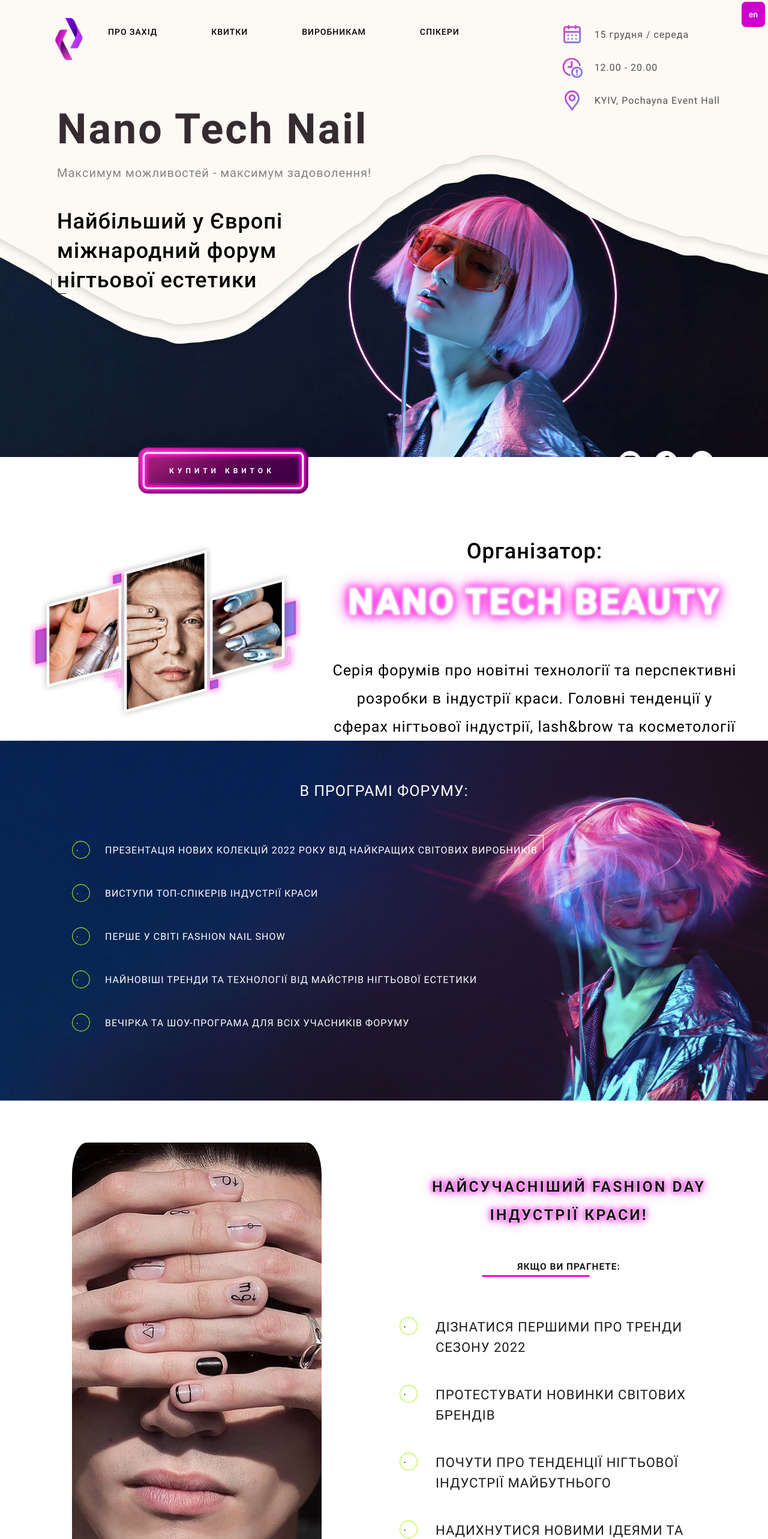
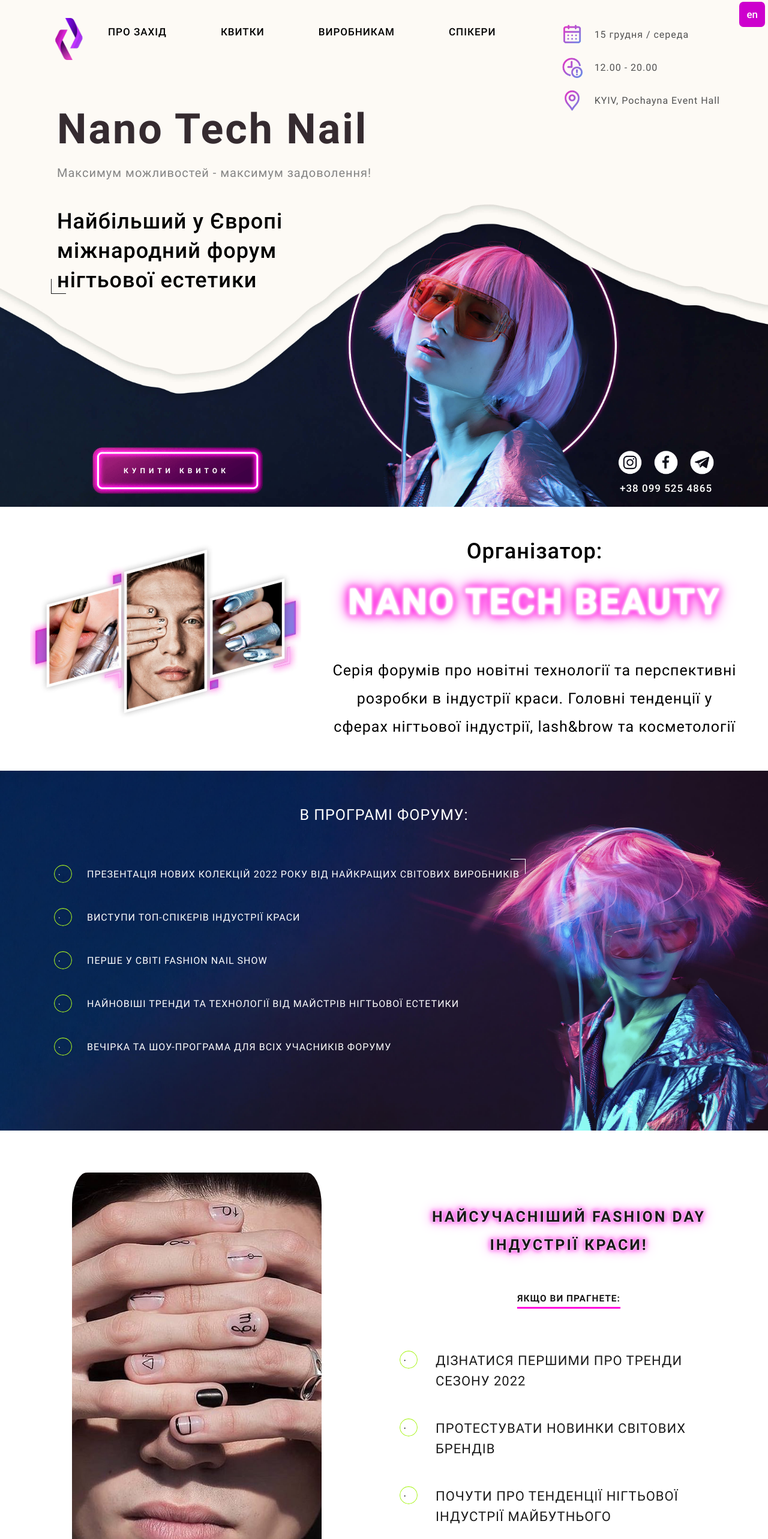
Before and after one commit to EleonoraPavlova/nailEvents, a React (Create React App) app: page / in a window 1280 px wide. Shown: the top 2566 px of the page at 60% size. Built offline with nearby package versions, Linux system fonts and the light colour scheme.

Commit message:
fix mixins

```diff
--- a/src/components/common/Footer/Footer.scss
+++ b/src/components/common/Footer/Footer.scss
@@ -23,6 +23,10 @@
     @include for-tablet-landscape-up {
       grid-template-columns: 1fr 1fr 1fr;
       gap: 30px;
+    }
+    @include for-desktop-up {
+      gap: 30px;
+      grid-template-columns: 25% 15% 25% 27%;
     }
   }
   &__logo-wrapper {
@@ -112,6 +116,9 @@
   &__col-advertising {
     &-infa {
       justify-content: space-evenly;
+      @include for-desktop-up {
+        justify-content: center;
+      }
     }
     @include for-phone-only {
       display: flex;
@@ -136,6 +143,9 @@
     }
     @include for-tablet-portrait-up {
       margin-right: 17px;
+    }
+    @include for-desktop-up {
+      margin-right: 15px;
     }
     img {
       border-radius: 10%;
--- a/src/components/common/Nav/index.scss
+++ b/src/components/common/Nav/index.scss
@@ -134,6 +134,9 @@
     @include for-desktop-up {
       display: none;
     }
+    @include for-desktop-up {
+      display: none;
+    }
     svg {
       stroke: #cd00cd;
       fill: #cd00cd;
--- a/src/components/home/About/index.scss
+++ b/src/components/home/About/index.scss
@@ -22,6 +22,9 @@
     @include for-tablet-landscape-up {
         padding: 30px 50px 0 50px;
         background-position-x: center;
+    }
+    @include for-desktop-up {
+        padding: 50px 70px;
     }
     &__title {
         padding-bottom: 40px;
--- a/src/components/home/Bonus/index.scss
+++ b/src/components/home/Bonus/index.scss
@@ -17,6 +17,9 @@
     @include for-tablet-landscape-up {
         background-position-x: -224px;
     }
+    @include for-desktop-up {
+        background-position-x: -162px;
+    }
     &__text {
         padding: 60px 80px 0 0;
         text-align: end;
@@ -32,6 +35,9 @@
         }
         @include for-tablet-landscape-up {
             padding: 50px 50px 0 0;
+        }
+        @include for-desktop-up {
+            padding: 50px 60px;
         }
     }
     &__subtitle {
--- a/src/components/home/Header/index.scss
+++ b/src/components/home/Header/index.scss
@@ -26,6 +26,10 @@
             padding: 23px 40px 18px 40px;
             background-position-y: 8px;
             background-position-x: -199px;
+        }
+        @include for-desktop-up {
+            background-position-y: center;
+            background-position-x: left;
         }
     }
     &__main {
@@ -144,6 +148,9 @@
             @include for-tablet-landscape-up {
                 width: 50%;
             }
+            @include for-desktop-up {
+                width: 48%;
+            }
 
             &::after {
                 position: absolute;
@@ -187,6 +194,9 @@
         @include for-tablet-landscape-up {
             margin-top: 80px;
             margin-left: 45px;
+        }
+        @include for-desktop-up {
+            margin-left: 69px;
         }
         &-inside {
             color: $color-white;
--- a/src/components/home/Organizer/index.scss
+++ b/src/components/home/Organizer/index.scss
@@ -34,6 +34,9 @@
             grid-template-rows: 60% 40%;
             grid-template-columns: none;
         }
+        @include for-desktop-up {
+            padding: 50px 0 50px 50px;
+        }
     }
     &__item-wrapper {
         background-size: cover;
--- a/src/components/home/ParticipationPackage/index.scss
+++ b/src/components/home/ParticipationPackage/index.scss
@@ -8,6 +8,9 @@
     padding: 60px 100px;
     @include for-phone-only {
       padding: 40px 20px;
+    }
+    @include for-desktop-up {
+      padding: 50px 30px;
     }
   }
   &__title {
@@ -79,7 +82,7 @@
     padding-bottom: 50px;
     @include for-desktop-up {
       display: grid;
-
+      grid-gap: 6px;
     }
   }
   &__button {
--- a/src/components/home/Safety/index.scss
+++ b/src/components/home/Safety/index.scss
@@ -13,6 +13,9 @@
     }
     @include for-tablet-landscape-up {
       padding: 0 50px 50px 50px;
+    }
+    @include for-desktop-up {
+      padding: 0 70px 50px 70px;
     }
   }
   &__title {
--- a/src/components/home/Statistics/index.scss
+++ b/src/components/home/Statistics/index.scss
@@ -12,6 +12,9 @@
   }
   @include for-tablet-landscape-up {
     padding: 65px 50px;
+  }
+  @include for-desktop-up {
+    padding: 50px 70px;
   }
   &__wrapper {
     display: grid;
--- a/src/components/home/YouWant/index.scss
+++ b/src/components/home/YouWant/index.scss
@@ -62,6 +62,10 @@
         text-align: center;
         line-height: 27px;
         padding-bottom: 40px;
+        h6 {
+            border-bottom: 3px solid #ff00de;
+            display: inline-block;
+        }
         @include for-phone-only {
             font-size: 21px;
             font-weight: 600;
@@ -71,25 +75,6 @@
         }
         @include for-tablet-landscape-up {
             padding-bottom: 20px;
-        }
-        &::after {
-            position: absolute;
-            content: "";
-            display: block;
-            width: 180px;
-            border-bottom: 3px solid #ff00de;
-            border-radius: 5px;
-            right: 17%;
-            margin-bottom: 3px;
-            @include for-phone-only {
-                display: none;
-            }
-            @include for-tablet-portrait-up {
-                display: none;
-            }
-            @include for-tablet-landscape-up {
-                right: 18%;
-            }
         }
     }
     &__box {
@@ -160,3 +145,8 @@
         display: block;
     }
 }
+.text-middle {
+    @include for-desktop-up {
+        font-size: 17px;
+    }
+}
--- a/src/mixins.scss
+++ b/src/mixins.scss
@@ -23,27 +23,27 @@
 }
 
 @mixin for-phone-only {
-  @media (max-width: 560px) {
+  @media (max-width: 599px) {
     @content;
   }
 }
 @mixin for-tablet-portrait-up {
-  @media (min-width: 561px) and (max-width: 850px) {
+  @media (min-width: 600px) and (max-width: 850px) {
     @content;
   }
 }
 @mixin for-tablet-landscape-up {
-  @media (min-width: 851px) and (max-width: 1250px) {
+  @media (min-width: 851px) and (max-width: 1050px) {
     @content;
   }
 }
 @mixin for-desktop-up {
-  @media (min-width: 1200px) {
+  @media (min-width: 1051px) {
     @content;
   }
 }
-@mixin for-big-desktop-up {
-  @media (min-width: 1800px) {
-    @content;
-  }
-}
+// @mixin for-big-desktop-up {
+//   @media (min-width: 1451px) {
+//     @content;
+//   }
+// }
```
